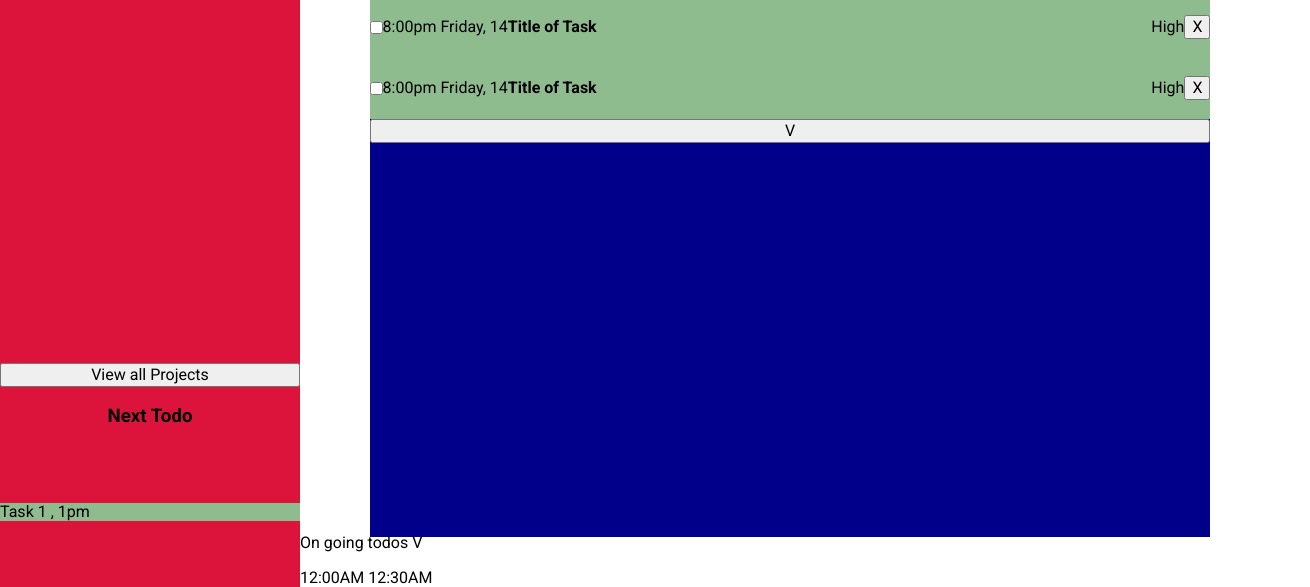
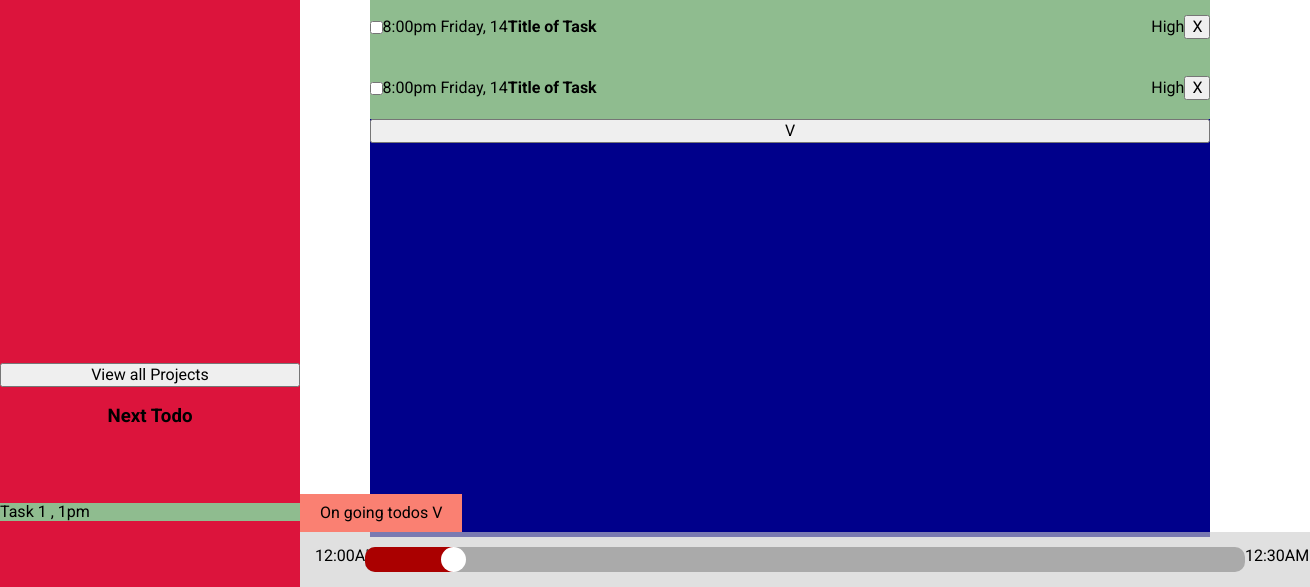
Before and after one commit to uryelah/Microverse-604-todo-list, a website built with webpack: page dist/index.html in a window 1280 px wide. Shown: the part 213-800 px from the top of the page, 1310 px wide, since content can reach past the window. Built offline with nearby package versions, Linux system fonts and the light colour scheme.

Commit message:
Add style.

```diff
--- a/dist/css/style.css
+++ b/dist/css/style.css
@@ -196,7 +196,64 @@ body {
 
 /*------====|ON GOING BAR|=====------*/
 .progress-bar {
+  display: flex;
+  flex-direction: column;
+  justify-content: flex-end;
   position: absolute;
   bottom: 0;
   left: 0;
+  width: 100%;
+  height: 100px;
 }
+
+.ongoing {
+  display:grid;
+  grid-template-columns: 50px 1fr 50px;
+  width: 100%;
+  background-color: #cccccc99;
+  padding: 15px;
+}
+
+.time-start {
+  grid-column: 1;
+}
+
+.time-end {
+  grid-column: 3;
+}
+
+.progress {
+  display: flex;
+  box-sizing: border-box;
+  justify-items: flex-start;
+  border-radius: 10px;
+  height: 25px;
+  width: 100%;
+  background-color: #aaa;
+  overflow: hidden;
+}
+
+.progress-bar-fill {
+  height: 100%;
+  width: 10%;
+  background-color:#aa0000;
+}
+
+.progress-point {
+  width: 25px;
+  height: 25px;
+  border-radius: 50%;
+  background-color: #fff;
+  margin-left: -12px;
+}
+
+.progress-tab {
+  box-sizing: border-box;
+  padding: 10px 20px;
+  background-color: salmon;
+  width: max-content;
+}
+
+.progress-tab p {
+  margin: 0;
+}
--- a/dist/index.html
+++ b/dist/index.html
@@ -160,12 +160,12 @@
             </div>
         </section>
         <article id="progress" class="progress-bar">
-            <div id="progress-tab">
+            <div id="progress-tab" class="progress-tab">
                 <p>On going todos <spam>V</spam></p>
             </div>
             <div id="0-progress-todo" class="ongoing">
                 <time class="progress-time time-start" datetime="2020-02-13 20:00">12:00AM</time>
-                <div class="progress-bar">
+                <div class="progress">
                     <div class="progress-bar-fill"></div>
                     <div class="progress-point"></div>
                 </div>
```
